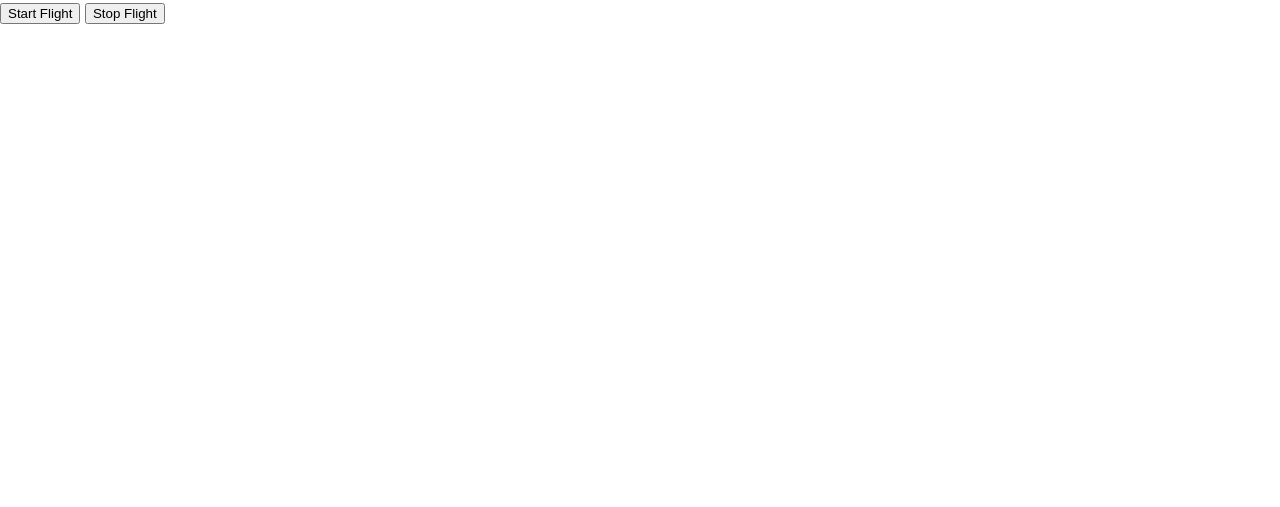
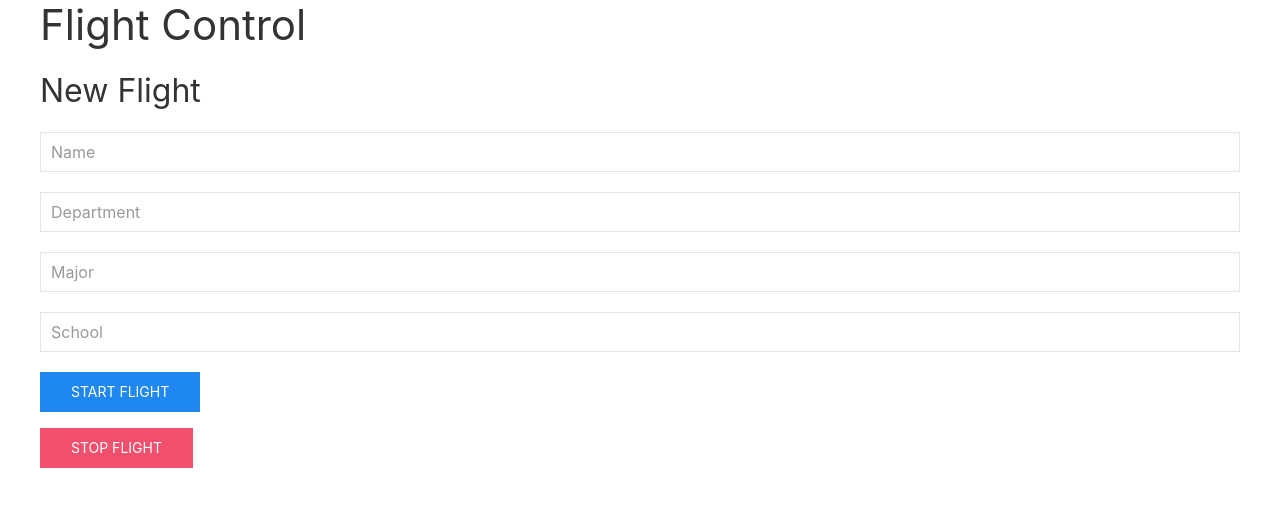
Before and after one commit to nathan815/drone-competition, a Flask app: page / in a window 1280 px wide. Shown: the top 507 px of the page. Run offline with Flask 2, Linux system fonts and the light colour scheme; some libraries are stand-ins or nearby versions.

Commit message:
Move logging config into logging_setup.py, cleaned up html and event thread

```diff
--- /dev/null
+++ b/src/core/logging_setup.py
@@ -0,0 +1,14 @@
+import logging
+
+log_format = '%(asctime)s %(levelname)-8s %(name)-20s %(message)s'
+logging.basicConfig(level=logging.DEBUG,
+                    format=log_format,
+                    datefmt='%a, %d %b %Y %H:%M:%S',
+                    filename='./web.log')
+
+# set up logging to console
+console = logging.StreamHandler()
+console.setLevel(logging.INFO)
+formatter = logging.Formatter(log_format, datefmt='%H:%M:%S')
+console.setFormatter(formatter)
+logging.getLogger().addHandler(console)
--- a/src/web/event_thread.py
+++ b/src/web/event_thread.py
@@ -60,11 +60,7 @@ class DroneEventThread(threading.Thread):
         if self._flight_control.running:
             raise FlightAlreadyStartedException()
         logger.info('Starting flight...')
-        pilot_info = command.data['pilot']
-        pilot = Pilot(pilot_info.get('name'),
-                      pilot_info.get('department'),
-                      pilot_info.get('major'),
-                      pilot_info.get('school'))
+        pilot = command.data['pilot']
         logger.info('Pilot: ' + str(pilot))
         self._flight_control.pilot = pilot
         # execute the flight drone code in another thread
--- a/src/web/main.py
+++ b/src/web/main.py
@@ -9,19 +9,10 @@ from flask_socketio import SocketIO
 from .commands import Command, CommandName
 from .event_thread import DroneEventThread
 from ..core.video import Video
+from ..core.pilot import Pilot
+from ..core.logging_setup import *
 
-log_format = '%(asctime)s %(levelname)-8s %(name)-20s %(message)s'
-logging.basicConfig(level=logging.DEBUG,
-                    format=log_format,
-                    datefmt='%a, %d %b %Y %H:%M:%S',
-                    filename='./web.log')
 
-# set up logging to console
-console = logging.StreamHandler()
-console.setLevel(logging.INFO)
-formatter = logging.Formatter(log_format, datefmt='%H:%M:%S')
-console.setFormatter(formatter)
-logging.getLogger().addHandler(console)
 logger = logging.getLogger(__name__)
 
 logging.getLogger('werkzeug').setLevel(logging.WARNING)
@@ -40,7 +31,11 @@ def index():
 
 @socketio.on('flight.start')
 def start_flight(data):
-    pilot = data.get('pilot')
+    pilot_info = data.get('pilot')
+    pilot = Pilot(pilot_info.get('name'),
+                  pilot_info.get('department'),
+                  pilot_info.get('major'),
+                  pilot_info.get('school'))
     drone_thread.send(
         Command(CommandName.StartFlight,
                 {'pilot': pilot})
--- a/src/web/templates/index.html.j2
+++ b/src/web/templates/index.html.j2
@@ -4,12 +4,45 @@
 
     <link rel="stylesheet" href="https://cdnjs.cloudflare.com/ajax/libs/uikit/3.2.0/css/uikit.min.css" />
     <link href="{{ url_for('static', filename='css/main.css') }}" rel="stylesheet" />
+</head>
+<body>
+
+<div class="container">
+
+    <div class="uk-container">
+        <h1>Flight Control</h1>
+        <div id="start-flight-panel" class="panel">
+            <h2>New Flight</h2>
+            <form id="new-flight">
+                <div class="uk-margin">
+                    <input name="name" class="uk-input" placeholder="Name"/>
+                </div>
+                <div class="uk-margin">
+                    <input name="department" class="uk-input" placeholder="Department"/>
+                </div>
+                <div class="uk-margin">
+                    <input name="major" class="uk-input" placeholder="Major"/>
+                </div>
+                <div class="uk-margin">
+                    <input name="school" class="uk-input" placeholder="School"/>
+                </div>
+                <button type="submit" class="uk-button uk-button-primary">Start Flight</button>
+            </form>
+        </div>
+
+        <div id="flight-status-panel" class="panel">
+            <button type="button" id="stop-flight" class="uk-button uk-button-danger">Stop Flight</button>
+        </div>
+    </div>
+</div>
+
 
 <script src="https://cdnjs.cloudflare.com/ajax/libs/uikit/3.2.0/js/uikit.min.js"></script>
 <script src="https://cdnjs.cloudflare.com/ajax/libs/uikit/3.2.0/js/uikit-icons.min.js"></script>
 <script src="https://cdnjs.cloudflare.com/ajax/libs/socket.io/2.2.0/socket.io.js" integrity="sha256-yr4fRk/GU1ehYJPAs8P4JlTgu0Hdsp4ZKrx8bDEDC3I=" crossorigin="anonymous"></script>
 <script src="{{ url_for('static', filename='js/main.js') }}"></script>
 <script type="text/javascript" charset="utf-8">
+  (function() {
     const socket = io();
     socket.on('connect', function() {
       console.log('Connected');
@@ -19,27 +52,32 @@
       console.log('Disconnected');
     });
 
-      function startFlight() {
+    function startFlight(form) {
+      console.log(form.elements);
+      const data = {};
+      for(let ele of form.elements) {
+        if(ele.name && ele.value) {
+          data[ele.name] = ele.value;
+        }
+      }
+      console.log(data);
       socket.emit('flight.start', {
-          pilot: { name: 'Nathan' }
+        pilot: data
       });
     }
 
     function stopFlight() {
       socket.emit('flight.stop');
     }
+
+    document.getElementById('new-flight').addEventListener('submit', event => {
+      event.preventDefault();
+      startFlight(event.target);
+    });
+
+    document.getElementById('stop-flight').addEventListener('click', stopFlight);
+  })();
 </script>
-
-</head>
-<body>
-
-<div class="container">
-
-    <div class="screen">
-        <button onclick="startFlight()">Start Flight</button>
-        <button onclick="stopFlight()">Stop Flight</button>
-    </div>
-</div>
 
 </body>
 </html>
```
Lines whose indentation alone changed are shown as unchanged.
